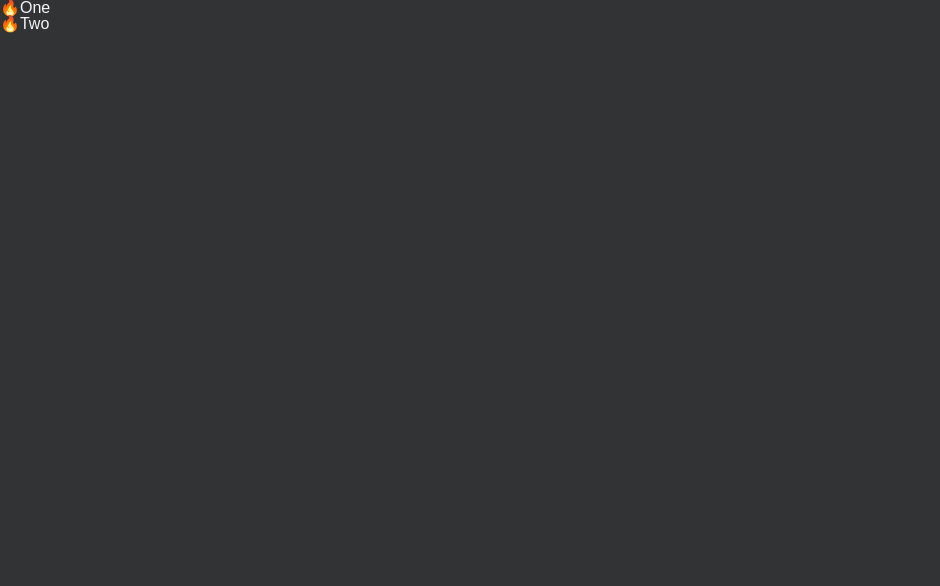
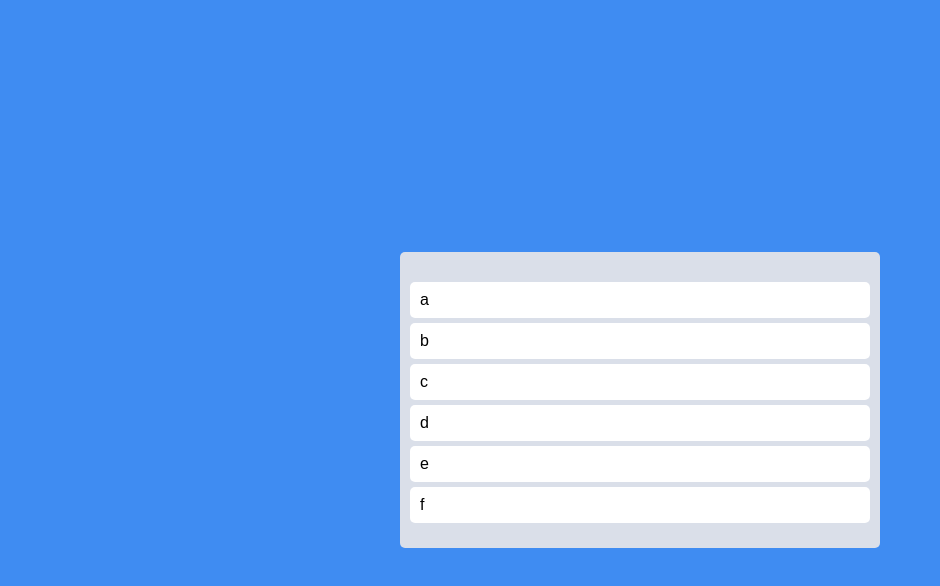
Before and after one commit to HyonHyonKOR/react-masterclass, a React (Create React App) app: page / in a window 1280 px wide. Shown: the top 586 px of the page, without its empty margins (0-940 px from the left). Built offline with nearby package versions, Linux system fonts and the light colour scheme.

Commit message:
feat:styled and placeholder

```diff
--- a/src/App.tsx
+++ b/src/App.tsx
@@ -1,32 +1,65 @@
 import { DragDropContext, Droppable, Draggable } from "react-beautiful-dnd";
+import styled from "styled-components";
+
+const Wrapper = styled.div`
+  display: flex;
+  max-width: 480px;
+  height: 100vh;
+  margin: 0 auto;
+  justify-content: center;
+  align-items: center;
+`;
+
+const Boards = styled.div`
+  display: grid;
+  width: 100%;
+  grid-template-columns: repeat(1, 1fr);
+`;
+
+const Board = styled.div`
+  padding: 30px 10px 20px 10px;
+  background-color: ${(props) => props.theme.boardColor};
+  border-radius: 5px;
+  min-height: 200px;
+`;
+
+const Card = styled.div`
+  border-radius: 5px;
+  padding: 10px;
+  background-color: ${(props) => props.theme.cardColor};
+  margin-bottom: 5px;
+`;
+
+const toDos = ["a", "b", "c", "d", "e", "f"];
 
 export default function App() {
   const onDragEnd = () => {};
   return (
     <DragDropContext onDragEnd={onDragEnd}>
-      <div>
+      <Wrapper>
+        <Boards>
           <Droppable droppableId="one">
             {(provided) => (
-            <ul ref={provided.innerRef} {...provided.droppableProps}>
-              <Draggable draggableId="first" index={0}>
+              <Board ref={provided.innerRef} {...provided.droppableProps}>
+                {toDos.map((toDo, index) => (
+                  <Draggable draggableId={toDo} index={index}>
                     {(provided) => (
-                  <li ref={provided.innerRef} {...provided.draggableProps}>
-                    <span {...provided.dragHandleProps}>🔥</span>
-                    One
-                  </li>
+                      <Card
+                        ref={provided.innerRef}
+                        {...provided.dragHandleProps}
+                        {...provided.draggableProps}
+                      >
+                        {toDo}
+                      </Card>
                     )}
                   </Draggable>
-              <Draggable draggableId="second" index={1}>
-                {(provided) => (
-                  <li ref={provided.innerRef} {...provided.draggableProps}>
-                    <span {...provided.dragHandleProps}>🔥</span>Two
-                  </li>
-                )}
-              </Draggable>
-            </ul>
+                ))}
+                {provided.placeholder}
+              </Board>
             )}
           </Droppable>
-      </div>
+        </Boards>
+      </Wrapper>
     </DragDropContext>
   );
 }
--- a/src/index.tsx
+++ b/src/index.tsx
@@ -42,7 +42,7 @@
 body {
   font-family: 'Source Sans Pro', sans-serif;
   background-color: ${(props) => props.theme.bgColor};
-  color: ${(props) => props.theme.textColor};
+  color: black;
   line-height: 1;
   overflow-y: scroll;
 }
--- a/src/styled.d.ts
+++ b/src/styled.d.ts
@@ -5,8 +5,8 @@
 declare module "styled-componets" {
   //export 정의한 객체를 다른 라이브러리에도 사용할 수 있도록 밖으로 내는 것을 허가한다
   export interface DefaultTheme {
-    textColor: string;
     bgColor: string;
-    accentColor: string;
+    boardColor: string;
+    cardColor: string;
   }
 }
--- a/src/theme.ts
+++ b/src/theme.ts
@@ -1,8 +1,7 @@
 import { DefaultTheme } from "styled-components";
 
 export const darkTheme: DefaultTheme = {
-  bgColor: "#313335",
-  textColor: "#f5f6fa",
-  accentColor: "#61dbfb",
-  cardBgcolor: "tranparent",
+  bgColor: "#3F8CF2",
+  boardColor: "#DADFE9",
+  cardColor: "white",
 };
```
Lines whose indentation alone changed are shown as unchanged.
